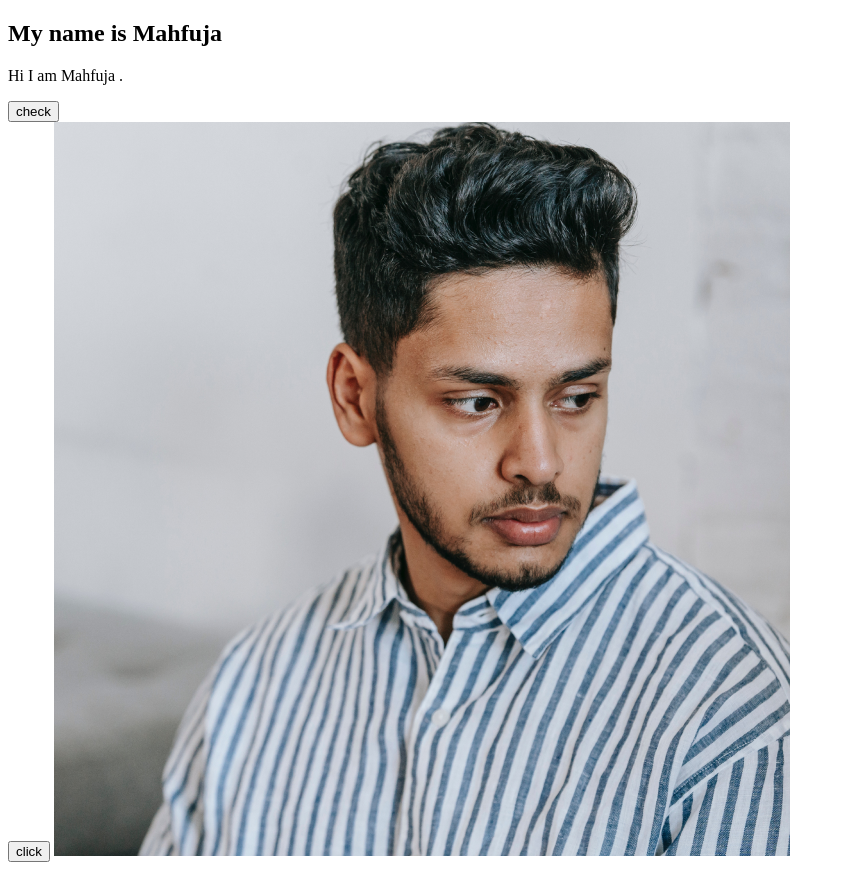
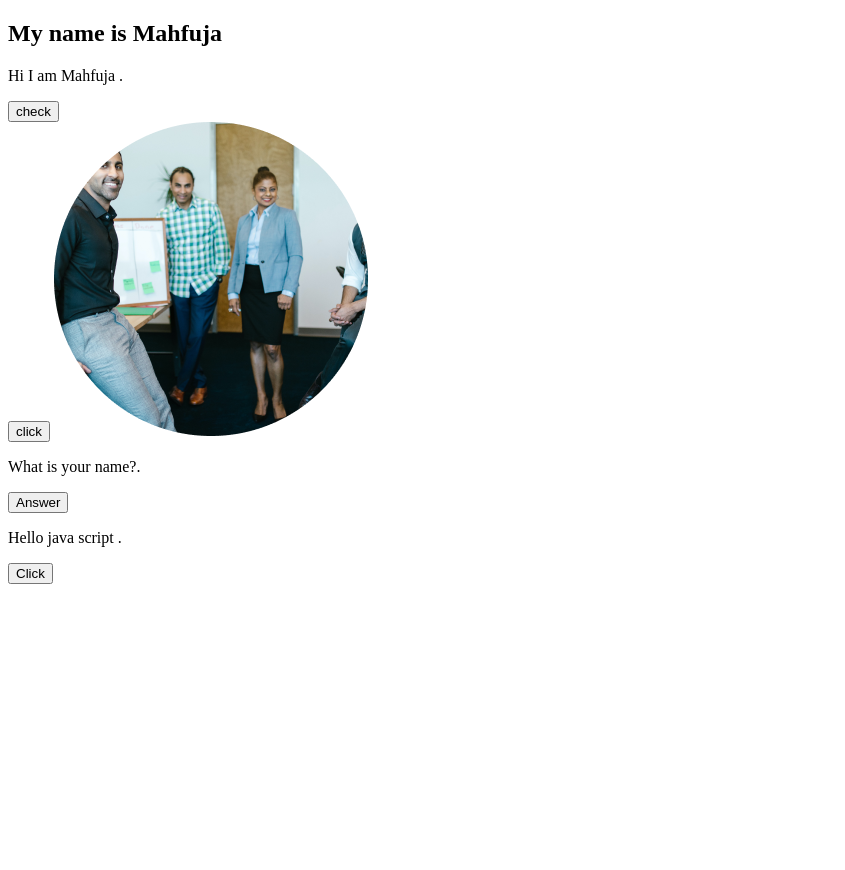
Before and after one commit to mahfujaakter57/jsclass-1, a plain HTML site: page index.html in a window 1280 px wide. Shown: the whole page, without its empty margins (0-845 px from the left). After the commit the page ends 800 px from the top, so only its background shows below. Drawn offline with Linux system fonts and the light colour scheme.

Commit message:
first commit

```diff
--- a/index.html
+++ b/index.html
@@ -15,7 +15,22 @@
 
     <div>
         <button type="button" onclick="document.getElementById('image').src='img/gb.png'">click</button>
-        <img id="image" src="img/boy.png" alt="">
+        <img id="image" src="img/men.png" alt="">
+    </div>
+
+    <div>
+
+        <p id="text">What is your name?.</p>
+        <button type="button" onclick='document.getElementById("text").innerHTML = "My nane is Mahfuja Akter" '>Answer</button>
+
+
+    </div>
+
+
+    <div>
+        <p id="demo">Hello java script .</p>
+
+        <button type="button" onclick="document.getElementById('demo').style.display='none'">Click </button>
     </div>
 </body>
 </html>
```
